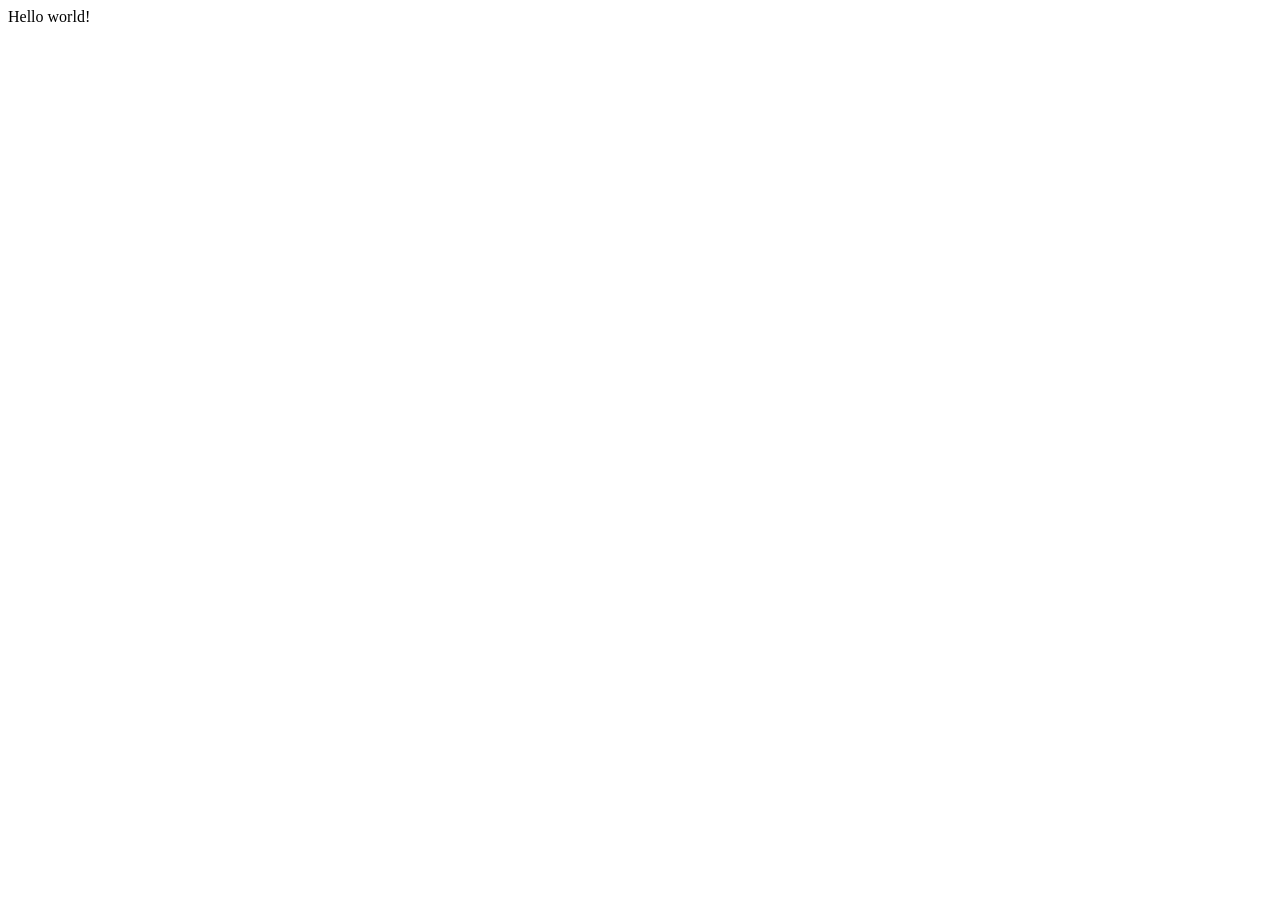
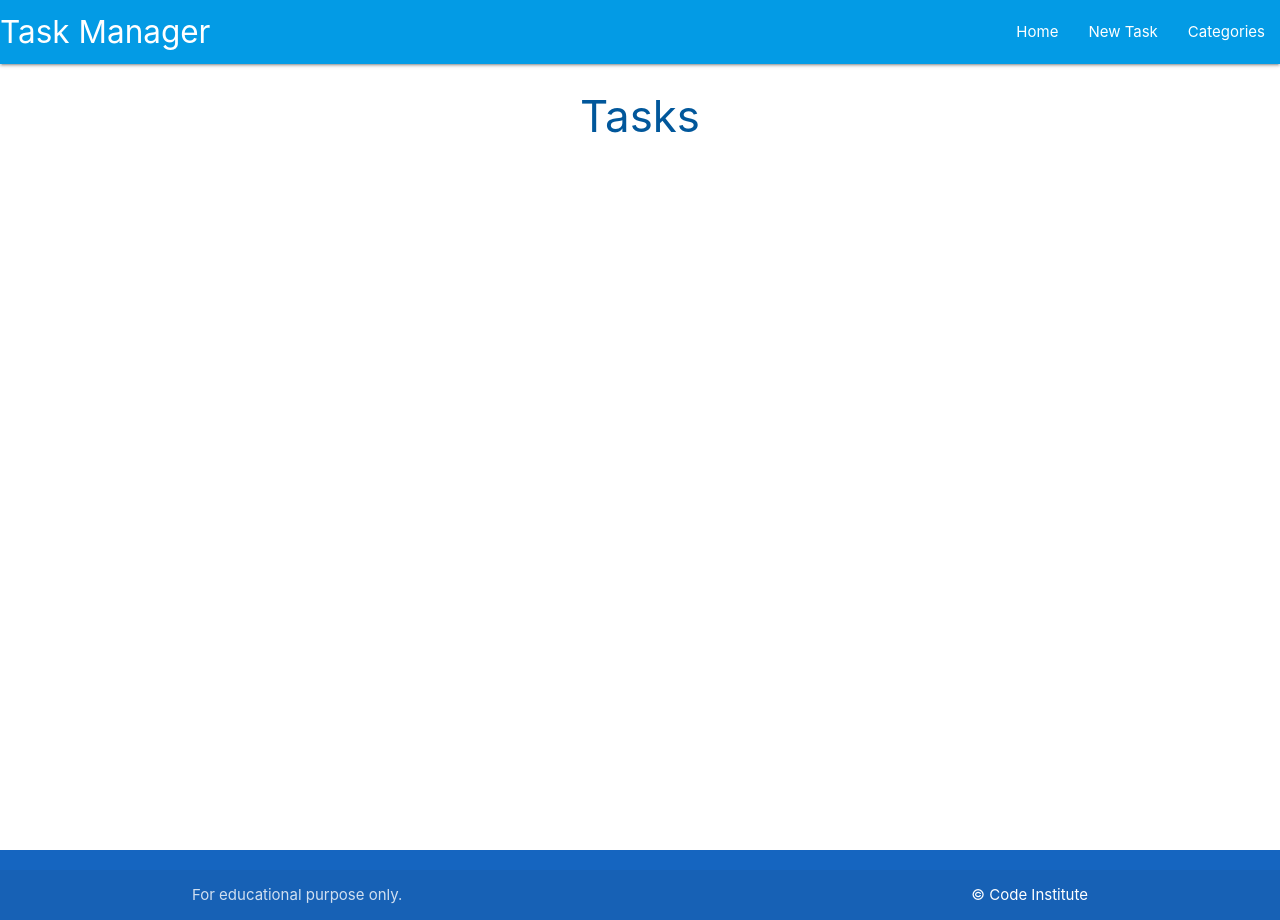
Before and after one commit to carlow78/flask-sqlalch-task-mgr, a Flask app: page / in a window 1280 px wide. Before the commit the page is almost empty. Run offline with Flask 3, Linux system fonts and the light colour scheme.

Commit message:
Video completion create template, add materializecss to project header/footer

```diff
--- a/taskmanager/routes.py
+++ b/taskmanager/routes.py
@@ -4,4 +4,4 @@ from taskmanager.models import Category, Task
 
 @app.route("/")
 def home():
-    return render_template("base.html")
+    return render_template("tasks.html")
--- /dev/null
+++ b/taskmanager/static/css/style.css
@@ -0,0 +1,9 @@
+body {
+    display: flex;
+    min-height: 100vh;
+    flex-direction: column;
+  }
+
+  main {
+    flex: 1 0 auto;
+  }
--- /dev/null
+++ b/taskmanager/static/js/script.js
@@ -0,0 +1,5 @@
+document.addEventListener('DOMContentLoaded', function() {
+    // sidenav initialization
+    let sidenav = document.querySelectorAll(".sidenav");
+    M.Sidenav.init(sidenav);
+  });
--- a/taskmanager/templates/base.html
+++ b/taskmanager/templates/base.html
@@ -3,9 +3,60 @@
 <head>
     <meta charset="UTF-8">
     <meta name="viewport" content="width=device-width, initial-scale=1.0">
+        <link rel="stylesheet" href="https://cdnjs.cloudflare.com/ajax/libs/font-awesome/5.15.3/css/all.min.css"
+        integrity="sha512-iBBXm8fW90+nuLcSKlbmrPcLa0OT92xO1BIsZ+ywDWZCvqsWgccV3gFoRBv0z+8dLJgyAHIhR35VZc2oM/gI1w=="
+        crossorigin="anonymous" referrerpolicy="no-referrer">
+        <!-- Compiled and minified MaterializedCSS -->
+        <link rel="stylesheet" href="https://cdnjs.cloudflare.com/ajax/libs/materialize/1.0.0/css/materialize.min.css">
+        <link rel="stylesheet" href="{{ url_for ('static', filename='css/style.css') }}" type="text/css">
+
     <title>Task Manager</title>
 </head>
 <body>
-    Hello world!
+
+    <header>
+
+            <nav class="light-blue darken-1">
+            <div class="nav-wrapper">
+              <a href="{{ url_for ('home') }}" class="brand-logo">Task Manager</a>
+              <a href="#" data-target="mobile-demo" class="sidenav-trigger"><i class="fas fa-bars">menu</i></a>
+              <ul class="right hide-on-med-and-down">
+                <li><a href="{{ url_for ('home') }}">Home</a></li>
+                <li><a href="">New Task</a></li>
+                <li><a href="">Categories</a></li>
+
+              </ul>
+            </div>
+          </nav>
+
+          <ul class="sidenav" id="mobile-demo">
+            <li><a href="{{ url_for ('home') }}">Home</a></li>
+            <li><a href="">New Task</a></li>
+            <li><a href="">Categories</a></li>
+          </ul>
+
+    </header>
+
+    <main class="container">
+        {% block content %}
+
+
+        {% endblock %}
+
+    </main>
+
+    <footer class="page-footer blue darken-3">
+        <div class="footer-copyright">
+          <div class="container">
+          For educational purpose only.
+          <a class="white-text right" href="https://codeinstitute.net/ie/">&copy; Code Institute</a>
+          </div>
+        </div>
+      </footer>
+
+
+    <!-- Compiled and minified materializedCSS JavaScript -->
+    <script src="https://cdnjs.cloudflare.com/ajax/libs/materialize/1.0.0/js/materialize.min.js"></script>
+    <script src="{{ url_for('static', filename='js/script.js')}}"></script>
 </body>
 </html>
--- /dev/null
+++ b/taskmanager/templates/tasks.html
@@ -0,0 +1,8 @@
+{% extends "base.html" %}
+
+{% block content %}
+
+
+<h3 class="light-blue-text text-darken-4 center-align">Tasks</h3>
+
+{% endblock %}
```
